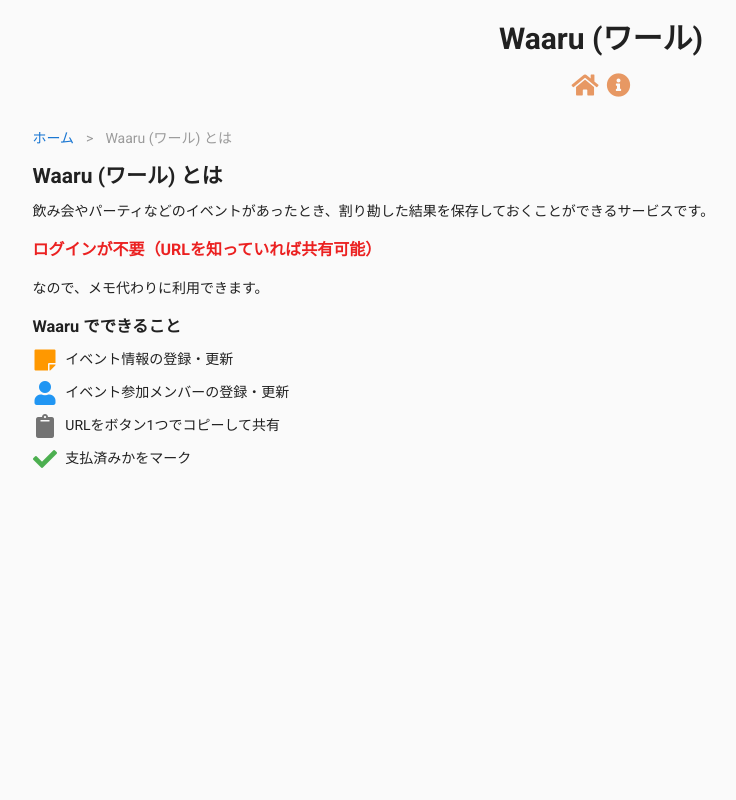
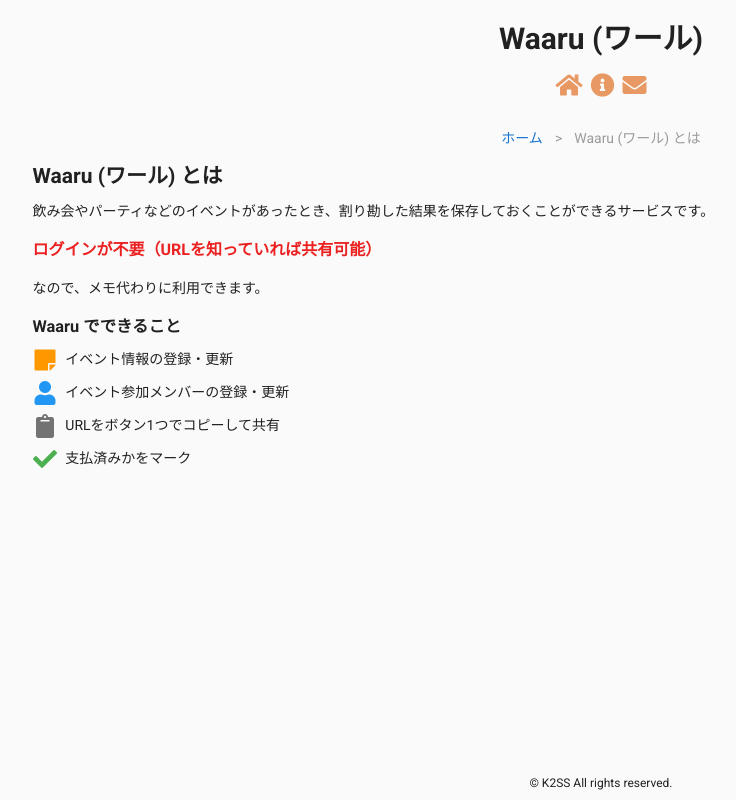
Before and after one commit to gotoeveryone/waaru, a Vue app: page /about in a window 1280 px wide. Shown: the whole page, without its empty margins (39-775 px from the left). Built offline with nearby package versions, Linux system fonts and the light colour scheme; no server answers.

Commit message:
add: contact, copyright

```diff
--- a/package.json
+++ b/package.json
@@ -17,6 +17,7 @@
     "vuex": "^3.0.1"
   },
   "devDependencies": {
+    "@firebase/app-types": "^0.4.0",
     "@types/jest": "^23.1.4",
     "@vue/cli-plugin-babel": "^3.6.0",
     "@vue/cli-plugin-eslint": "^3.6.0",
--- a/src/App.vue
+++ b/src/App.vue
@@ -9,8 +9,14 @@
         <router-link to="/about" class="ml-1 mr-1">
           <v-icon :color="iconColor">fas fa-info-circle</v-icon>
         </router-link>
+        <a href="https://k2ss.info/contact" target="_blank" class="ml-1 mr-1">
+          <v-icon :color="iconColor">fas fa-envelope</v-icon>
+        </a>
       </div>
       <router-view />
+      <div class="app-copyright mt-2 mb-2">
+        &copy; K2SS All rights reserved.
+      </div>
     </v-layout>
   </v-app>
 </template>
@@ -36,5 +42,9 @@ export default Vue.extend({
   &-title {
     font-size: 30px;
   }
+
+  &-copyright {
+    font-size: 12px;
+  }
 }
 </style>
--- a/src/components/TheBreadCrumbs.vue
+++ b/src/components/TheBreadCrumbs.vue
@@ -3,7 +3,8 @@
     :items="items"
     divider=">"
     class="pt-0 pb-2 pl-0 pr-0"
-  ></v-breadcrumbs>
+    justify-center
+  />
 </template>
 
 <script lang="ts">
--- a/src/views/Home.vue
+++ b/src/views/Home.vue
@@ -1,4 +1,5 @@
 <template>
+  <div>
     <v-layout row wrap justify-center mt-5>
       <v-flex md6>
         <v-btn class="btn-start" color="blue" to="/events/new">
@@ -11,6 +12,12 @@
         </v-btn>
       </v-flex>
     </v-layout>
+    <v-layout row wrap justify-center mt-5>
+      <v-flex md12 text-xs-center>
+        <a href="https://k2ss.info/contact" target="_blank">お問い合わせ</a>
+      </v-flex>
+    </v-layout>
+  </div>
 </template>
 
 <script lang="ts">
```
Also changed, not shown: 1 other file (tests, documents, lock files or other folders). Lines whose indentation alone changed are shown as unchanged.
